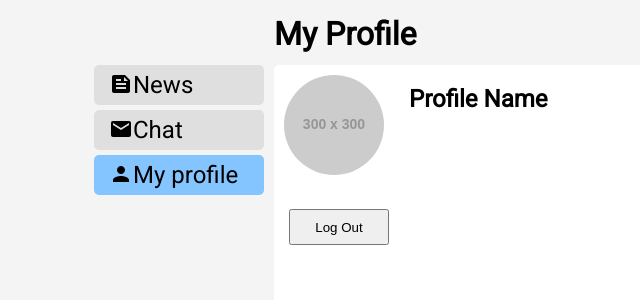
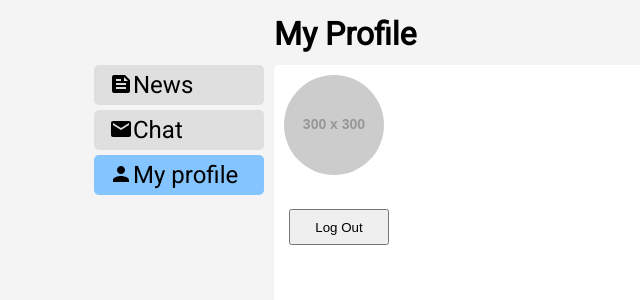
Before and after one commit to Saibaken/web-development, a React (Create React App) app: page /1/my_profile in a window 1280 px wide. Shown: the top 300 px of the page, without its empty margins (34-674 px from the left). Built offline with nearby package versions, Linux system fonts and the light colour scheme.

Commit message:
feat: :sparkles: Добавил подтягивание имени пользователя на страницу профиля

```diff
--- a/src/bits/ProfileCard.js
+++ b/src/bits/ProfileCard.js
@@ -3,9 +3,11 @@ import { useNavigate } from "react-router-dom";
 
 export default function ProfileCard() {
   const navigate = useNavigate();
+  const userName = JSON.parse(localStorage.getItem("userName"));
 
   const onLogOut = () => {
-    localStorage.setItem("id", JSON.stringify(null));
+    localStorage.removeItem("id");
+    localStorage.removeItem("userName");
     navigate("/");
   };
 
@@ -19,7 +21,7 @@ export default function ProfileCard() {
             className="profile-picture"
           />
         </div>
-        <h3 className="profile-name">Profile Name</h3>
+        <h3 className="profile-name">{userName}</h3>
 
       </div>
       <button className="log-out-button" onClick={onLogOut}>
```
